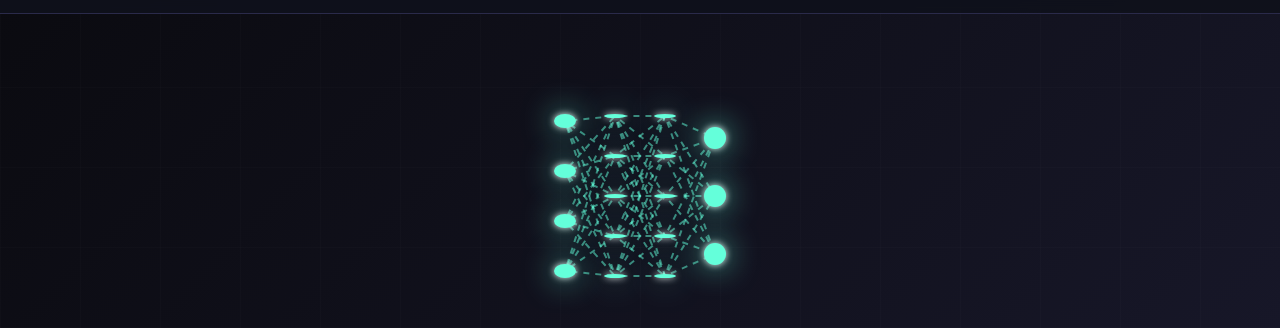
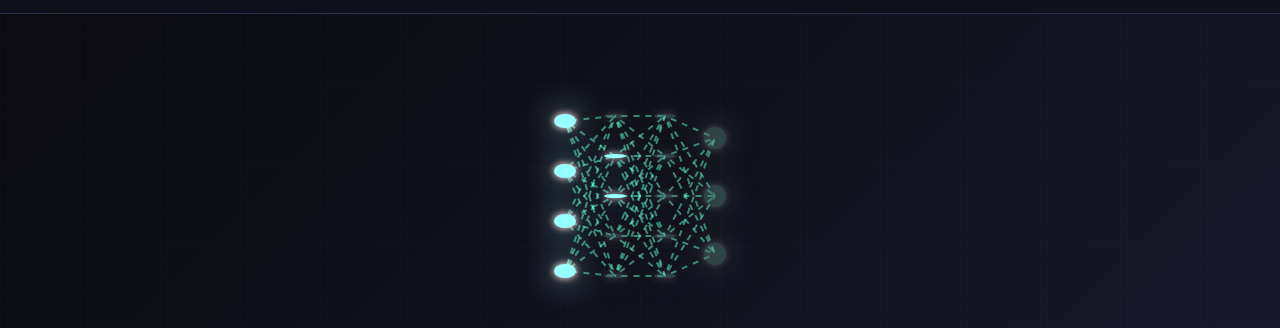
Before and after one commit to Abhinaykotla/Abhinaykotla, a plain HTML site: page index.html in a window 1280 px wide. Shown: the part 73-401 px from the top of the page. Drawn offline with Linux system fonts and the light colour scheme.

Commit message:
feat: Add neural network node activation animations and styling
- Introduced CSS styles for active and inactive neural network nodes, enhancing visual feedback.
- Implemented JavaScript functionality to animate node activation across layers, creating a dynamic interaction experience.

```diff
--- a/css/sections/hero.css
+++ b/css/sections/hero.css
@@ -106,6 +106,23 @@
     z-index: 2;
 }
 
+/* Active node: brighter glow */
+.node.active {
+    background: var(--accent-primary);
+    box-shadow: 0 0 40px 10px var(--accent-primary), 0 0 8px #fff;
+    filter: brightness(1.5);
+    transition: box-shadow 0.2s, filter 0.2s;
+}
+
+/* Inactive node: dimmer */
+.node.inactive {
+    background: var(--accent-primary);
+    box-shadow: 0 0 6px 0px var(--accent-primary), 0 0 1px #fff;
+    filter: brightness(0.5) grayscale(0.5);
+    opacity: 0.5;
+    transition: box-shadow 0.2s, filter 0.2s, opacity 0.2s;
+}
+
 /* Animate node pulse */
 @keyframes pulse {
 
--- a/js/main.js
+++ b/js/main.js
@@ -631,6 +631,82 @@ function drawNeuralConnections() {
     }
 }
 
+// === Neural Network Node Activation Animation ===
+(function animateNeuralNetworkActivation() {
+    const network = document.querySelector('.neural-network');
+    if (!network) return;
+    const layers = Array.from(network.querySelectorAll('.layer'));
+    if (layers.length < 2) return;
+
+    // Helper to activate nodes
+    function setLayerActivation(layerIdx, activeIndices) {
+        const nodes = Array.from(layers[layerIdx].querySelectorAll('.node'));
+        nodes.forEach((node, idx) => {
+            if (activeIndices.includes(idx)) {
+                node.classList.add('active');
+                node.classList.remove('inactive');
+            } else {
+                node.classList.remove('active');
+                node.classList.add('inactive');
+            }
+        });
+    }
+
+    // Input layer always active
+    function activateInputLayer() {
+        const nodes = Array.from(layers[0].querySelectorAll('.node'));
+        nodes.forEach(node => {
+            node.classList.add('active');
+            node.classList.remove('inactive');
+        });
+    }
+
+    // Deactivate all except input
+    function resetAllExceptInput() {
+        for (let l = 1; l < layers.length; l++) {
+            const nodes = Array.from(layers[l].querySelectorAll('.node'));
+            nodes.forEach(node => {
+                node.classList.remove('active');
+                node.classList.add('inactive');
+            });
+        }
+    }
+
+    // Randomly select n indices from 0..max-1
+    function randomIndices(max, n) {
+        const arr = Array.from({ length: max }, (_, i) => i);
+        for (let i = arr.length - 1; i > 0; i--) {
+            const j = Math.floor(Math.random() * (i + 1));
+            [arr[i], arr[j]] = [arr[j], arr[i]];
+        }
+        return arr.slice(0, n);
+    }
+
+    // Animation cycle
+    function runCycle() {
+        activateInputLayer();
+        resetAllExceptInput();
+        let currentLayer = 1;
+        function activateNextLayer() {
+            if (currentLayer >= layers.length) {
+                // End of cycle, restart after short delay
+                setTimeout(runCycle, 700);
+                return;
+            }
+            const nodes = Array.from(layers[currentLayer].querySelectorAll('.node'));
+            // Randomly activate 1-3 nodes per layer (or up to half for larger layers)
+            const numToActivate = Math.max(1, Math.floor(nodes.length / 2));
+            const indices = randomIndices(nodes.length, numToActivate);
+            setLayerActivation(currentLayer, indices);
+            currentLayer++;
+            setTimeout(activateNextLayer, 350);
+        }
+        setTimeout(activateNextLayer, 350);
+    }
+
+    runCycle();
+})();
+
 // Initialize the application
 document.addEventListener('DOMContentLoaded', () => {
     window.portfolioApp = new PortfolioApp();
```
